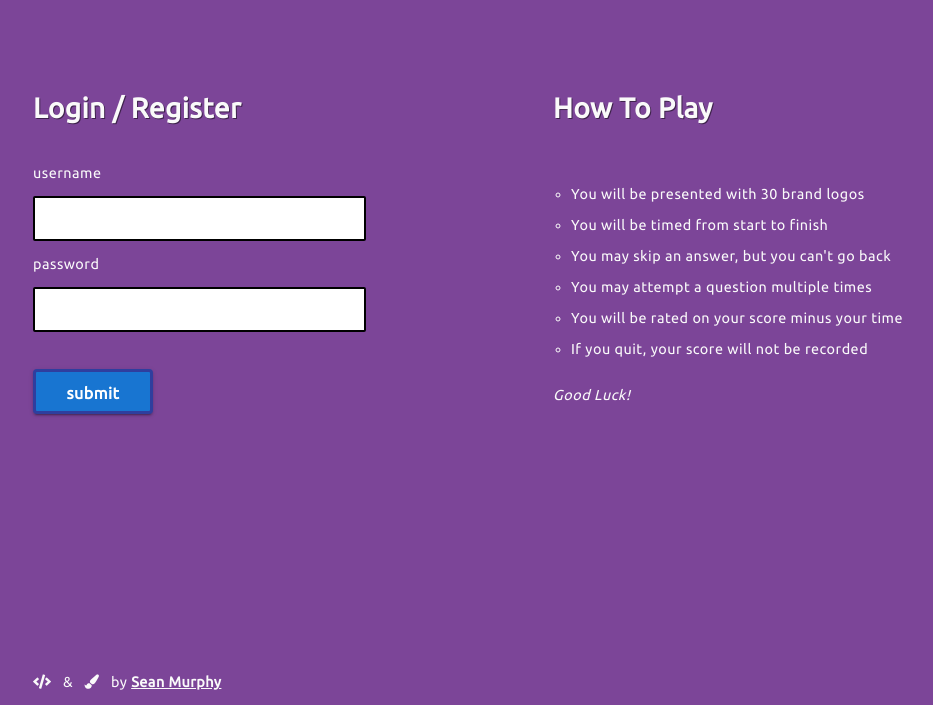
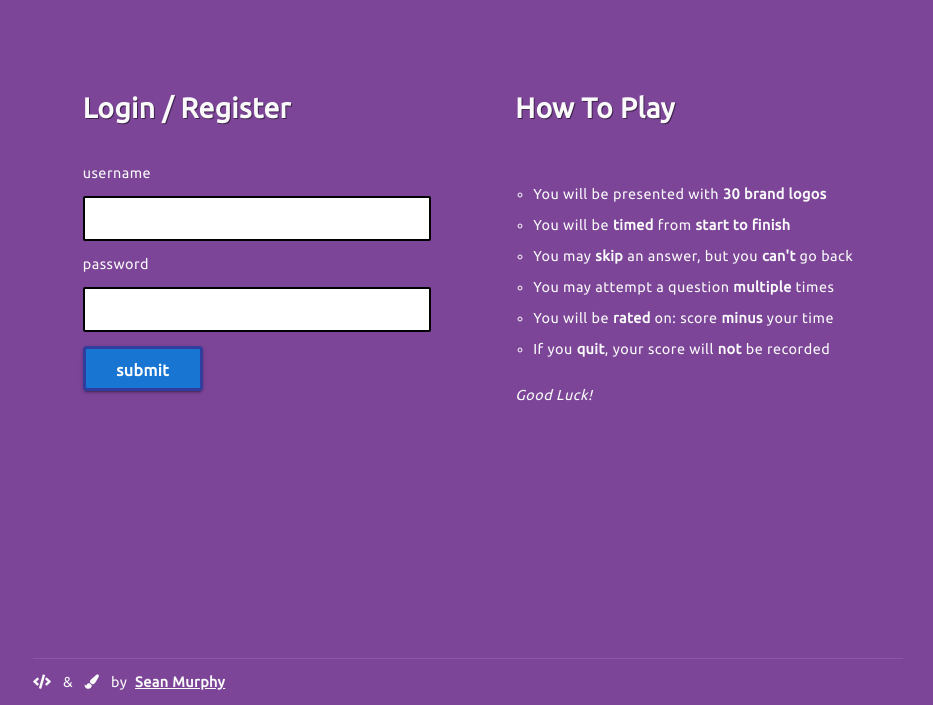
Before and after one commit to nazarja/guess-the-logo, a Flask app: page / in a window 1280 px wide. Shown: the part 95-800 px from the top of the page, without its empty margins (172-1105 px from the left). Run offline with Flask 2, Linux system fonts and the light colour scheme; some libraries are stand-ins or nearby versions.

Commit message:
Tidy up CSS

```diff
--- a/app/routes.py
+++ b/app/routes.py
@@ -27,7 +27,7 @@ def index():
 
 
 # game
-@app.route('/game')
+@app.route('/game', methods=['GET', 'POST'])
 def game():
     answer_form = AnswerForm()
     return render_template('game.html', endpoint="game", answer_form=answer_form)
--- a/app/static/css/breakpoint-600.css
+++ /dev/null
@@ -1,41 +0,0 @@
-
-
-/*==========================
-    HEADER
-==========================*/
-
-header {
-    margin-bottom: 60px;
-}
-
-/*
-*   Increase font-size for legibility on larger devices
-*/
-#nav-logo {
-    font-size: 3vmin;
-}
-
-#nav-right {
-    font-size: 1rem;
-}
-
-
-
-
-
-/*==========================
-    INDEX
-==========================*/
-
-
-#index-wrapper {
-    display: flex;
-}
-
-.index-right, .index-left {
-    margin-top: 0;
-}
-
-.index-right {
-    margin-left: 4%;
-}
--- /dev/null
+++ b/app/static/css/breakpoints.css
@@ -0,0 +1,71 @@
+
+
+/*==========================
+    340 PX
+==========================*/
+
+@media screen and (min-width: 340px) {
+    #nav-right {
+        font-size: 1em;
+    }
+}
+
+
+/*==========================
+    500 PX
+==========================*/
+
+@media screen and (min-width: 500px) {
+    .current-stats {
+        display: inline-block;
+    }
+}
+
+
+/*==========================
+    640 PX
+==========================*/
+
+@media screen and (min-width: 640px) {
+
+    header {
+        margin-bottom: 60px;
+    }
+
+    #nav-logo {
+        font-size: 3vmin;
+    }
+
+    #nav-right {
+        font-size: 1rem;
+    }
+
+
+    #index-wrapper {
+        display: flex;
+    }
+
+    .index-right, .index-left {
+        margin-top: 0;
+    }
+
+    .index-left {
+        width: 40%;
+    }
+
+    .index-right {
+        margin-left: 4%;
+    }
+}
+
+
+
+/*==========================
+    1024 PX
+==========================*/
+
+@media screen and (min-width: 1024px) {
+    .flask-error {
+        font-size: 3em;
+    }
+}
--- a/app/static/css/breakpoint-1024.css
+++ b/app/static/css/clouds.css
@@ -1,37 +1,3 @@
-
-/*============================
-    INDEX
-============================*/
-
-
-.index-right, .index-left {
-    flex-grow: 1;
-}
-
-.index-left {
-    margin-left: 0;
-}
-
-.index-right {
-    margin-right: 0;
-}
-
-
-
-
-
-/*==========================
-    404 / 500 ERRORS
-==========================*/
-
-
-.flask-error {
-    font-size: 3em;
-}
-
-
-
-
 
 
 /*============================
@@ -55,7 +21,7 @@
     #clouds {
         display: block;
         position: absolute;
-        bottom: 125px;
+        bottom: 130px;
         z-index: -1;
     }
     .cloud {
--- a/app/static/css/main.css
+++ b/app/static/css/main.css
@@ -184,41 +163,39 @@ nav div {
     margin-bottom: 60px;
 }
 
-/* LOGIN / REGISTER FORM */
-
-.index-content input[type='text'],
-.index-content input[type='password'] {
-    width: 95%;
+/* FORM CONTENT */
+.index-left input[type='text'],
+.index-left input[type='password'] {
+    width: 100%;
 }
 
 .index-left .error {
+    max-width: 100%;
+    padding-left: 15px;
+    padding: 5px 5px 5px 15px;
+    border-radius: 4px;
     color: white;
     background-color: #333;
-    padding-left: 15px;
-    max-width: 95%;
-    padding: 5px 5px 5px 15px;
-    border-radius: 4px;
     box-shadow: 0px 3px 5px 0px rgba(255,255,255,0.1);
 }
 
-.submit-button {
+.index-lef .submit-button {
     margin-top: 30px;
 }
 
-/* GAME RULES */
+/* HOW TO PLAY */
 .index-right ul {
-    list-style-type: circle;
     padding-left: 18px;
     padding-top: 30px;
+    list-style-type: circle;
 }
 
 .index-right li {
+    padding-bottom: 15px;
     font-size: .9rem;
-    padding-bottom: 15px;
 }
 
-/* USER INFO / PLAY GAME */
-
+/* USER INFO */
 #index-user-info {
     margin-top: 54px;
 }
@@ -320,11 +272,17 @@ th {
 
 
 /*==========================
-    MISC MEDIA QUERY
+    FOOTER
 ==========================*/
 
-@media screen and (max-width: 340px) {
-    #nav-right {
-        font-size: 0.8em;
-    }
+footer {
+    padding-top: 15px;
+    border-top: 1px solid rgba(255,255,255,0.1);
 }
+
+#ref-link {
+    height: 30px;
+    margin-top: 30px;
+    text-decoration: underline;
+    color: var(--white);
+}
--- a/app/static/js/main.js
+++ b/app/static/js/main.js
@@ -5,7 +5,7 @@
 ==========================*/
 
 // Toggle profile tab hidden div
-$('#profile').click( (event) => {
+$('#profile').click( () => {
     $('.paper-profile').fadeToggle('fast');
 });
 
@@ -20,8 +20,8 @@ if (window.location.href.endsWith('leaderboard') || window.location.href.endsWit
     let opacity = 0;
 
     function fadeSlideIn() {
-        margin -= 5;
-        opacity += 0.050;
+        margin -= 2.5;
+        opacity += 0.025;
         element.style.marginTop = margin + 'px';
         element.style.opacity = opacity;
 
@@ -31,5 +31,5 @@ if (window.location.href.endsWith('leaderboard') || window.location.href.endsWit
     }
 
     const element = document.querySelector('.fade-slide-in');
-    const animation = setInterval(fadeSlideIn, 15);
+    const animation = setInterval(fadeSlideIn, 10);
 }
--- a/app/templates/base.html
+++ b/app/templates/base.html
@@ -13,8 +13,8 @@
     <link rel="stylesheet" href="https://use.fontawesome.com/releases/v5.5.0/css/all.css" integrity="sha384-B4dIYHKNBt8Bc12p+WXckhzcICo0wtJAoU8YZTY5qE0Id1GSseTk6S+L3BlXeVIU" crossorigin="anonymous">
     <link rel="stylesheet" href="{{ url_for('static', filename='css/flat-remix.min.css') }}">
     <link rel="stylesheet" href="{{ url_for('static', filename='css/main.css') }}">
-    <link rel="stylesheet" media="screen and (min-width: 700px)" href="{{ url_for('static', filename='css/breakpoint-600.css') }}">
-    <link rel="stylesheet" media="screen and (min-width: 1024px)" href="{{ url_for('static', filename='css/breakpoint-1024.css') }}">
+    <link rel="stylesheet" href="{{ url_for('static', filename='css/breakpoints.css') }}">
+    <link rel="stylesheet" media="screen and (min-width: 1024px)" href="{{ url_for('static', filename='css/clouds.css') }}">
 </head>
 <body>
 
@@ -40,7 +40,7 @@
 
     <!-- FOOTER -->
     <footer>
-        <span><i class="fas fa-code"></i> &nbsp; & &nbsp; <i class="fas fa-paint-brush"></i> &nbsp;  by <a  id="ref-link" href="http://seanmurphy.eu">Sean Murphy</a></span>
+        <span><i class="fas fa-code"></i> &nbsp; & &nbsp; <i class="fas fa-paint-brush"></i> &nbsp; by &nbsp;<a  id="ref-link" href="http://seanmurphy.eu">Sean Murphy</a></span>
     </footer>
 
 
--- a/app/templates/index.html
+++ b/app/templates/index.html
@@ -2,14 +2,16 @@
 
 {% block content %}
     <div id="index">
+        <div id="index-wrapper">
 
-        <div id="index-wrapper">
+
             <!-- LEFT CONTENT -->
             <div class="index-left index-content">
 
                 <!-- LOGIN / REGISTER FORM -->
                 {% if not 'user' in session%}
                     <h2 class="heading">Login / Register</h2>
+
 
                     <!-- FORM -->
                     <form action="" method="POST" autocomplete="off" novalidate>
@@ -46,6 +48,7 @@
                     </div>
                     <br />
 
+
                     <!-- GO TO GAME BUTTON -->
                     <a href="{{ url_for('game') }}"><button class="blue-button">play game</button></a>
                 {% endif %}
@@ -57,16 +60,15 @@
             <div class="index-right index-content">
                 <h2 class="heading">How To Play</h2>
                 <ul>
-                    <li>You will be presented with 30 brand logos</li>
-                    <li>You will be timed from start to finish</li>
-                    <li>You may skip an answer, but you can't go back</li>
-                    <li>You may attempt a question multiple times</li>
-                    <li>You will be rated on your score minus your time</li>
-                    <li>If you quit, your score will not be recorded</li>
+                    <li>You will be presented with <strong>30 brand logos</strong></li>
+                    <li>You will be <strong>timed</strong> from <strong>start to finish</strong></li>
+                    <li>You may <strong>skip</strong> an answer, but you <strong>can't</strong> go back</li>
+                    <li>You may attempt a question <strong>multiple</strong> times</li>
+                    <li>You will be <strong>rated</strong> on: score <strong>minus</strong> your time</li>
+                    <li>If you <strong>quit</strong>, your score will <strong>not</strong> be recorded</li>
                 </ul>
                 <p><i>Good Luck!</i></p>
             </div>
         </div>
     </div>
-
 {% endblock %}
--- a/app/templates/leaderboard.html
+++ b/app/templates/leaderboard.html
@@ -1,8 +1,9 @@
 {% extends 'base.html' %}
 
 {% block content %}
-    <div class="fade-slide-in">
+    <div id="leaderboard" class="fade-slide-in">
         <h2 class="heading">Leaderboard</h2>
+
 
         <!-- ITERATE LEADERBOARD -->
         <table id="table">
@@ -28,12 +29,12 @@
             </tbody>
         </table>
 
+
         <!-- GO TO GAME BUTTON -->
         {% if 'user' in session %}
             <a href="{{ url_for('game') }}"><button class="blue-button">play game</button></a>
         {% else %}
             <a href="{{ url_for('index') }}"><button class="blue-button">login</button></a>
         {% endif %}
-
     </div>
 {% endblock %}
```
Also changed, not shown: other parts of app/static/css/main.css (+30 -76 lines), app/templates/game.html (+14 -15 lines).
